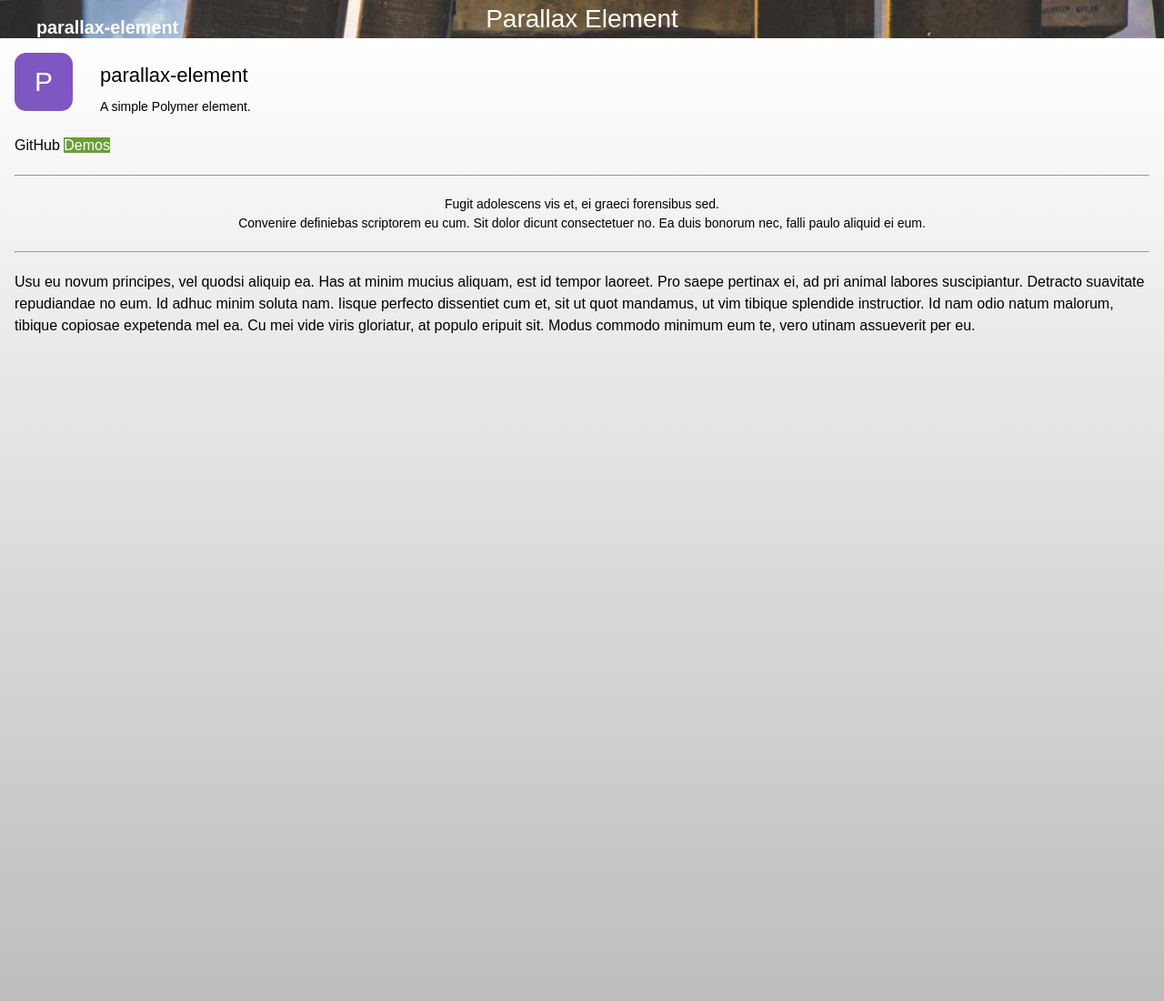
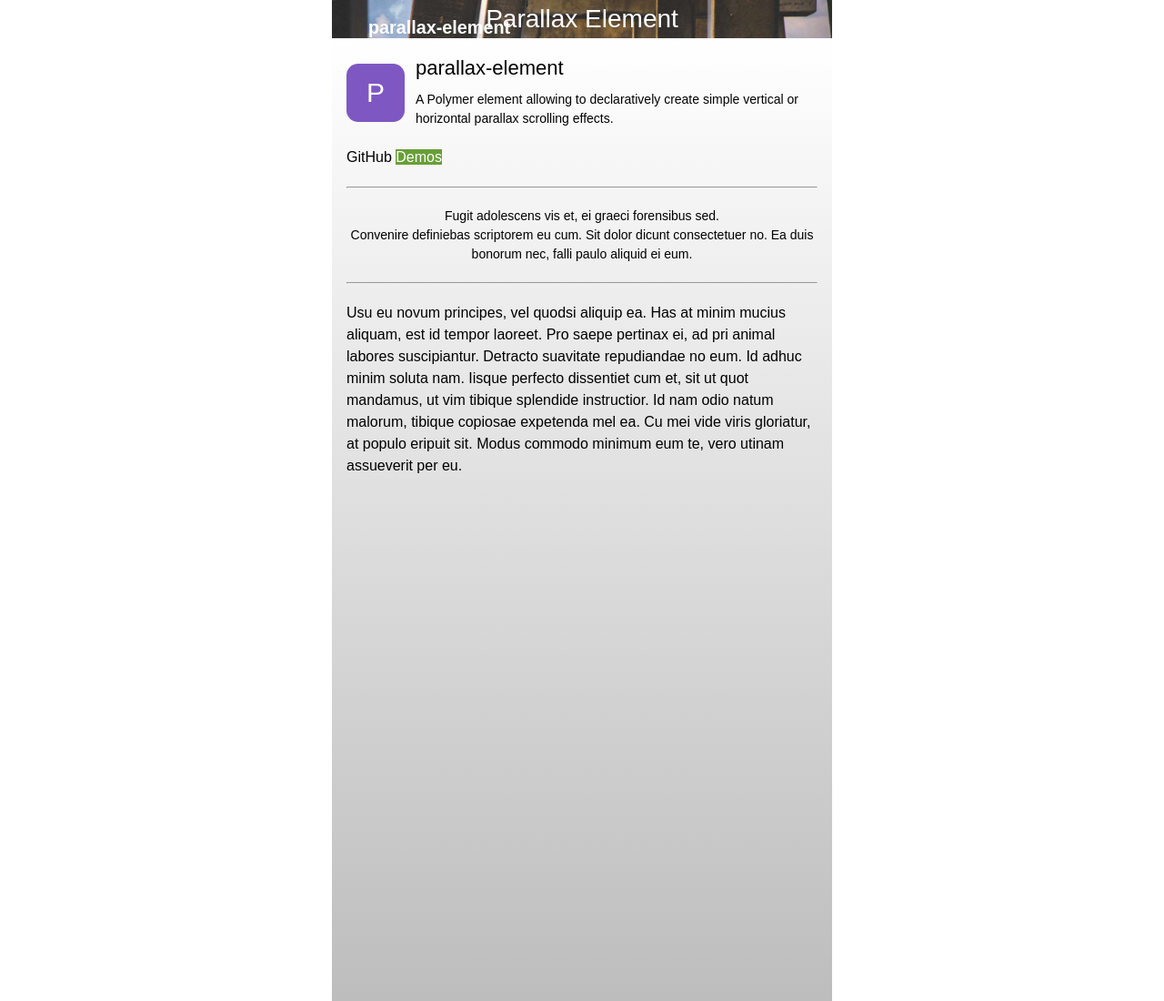
Before and after one commit to vguillou/parallax-element, a website: page demo/demo-playstore.html in a window 1280 px wide. Shown: the top 1100 px of the page at 91% size. Drawn offline with Linux system fonts and the light colour scheme.

Commit message:
Updated documentation and demos

```diff
--- a/demo/demo-playstore.html
+++ b/demo/demo-playstore.html
@@ -22,10 +22,9 @@
 
 	/* ----------------------- Parallax styles ---------------------- */
 
-	parallax-element {
-      width: 100vw;
+    parallax-element {
       height: 100vh;
-	}
+    }
 
 	#groupDesc {
 	  min-height: 2000px;
@@ -53,6 +52,12 @@
       overflow: hidden;
       font: 100% / 1.5 Arial;
 	}
+
+    .demo-container {
+        margin: 0 auto;
+        max-width: 550px;
+        position: relative;
+    }
 
     paper-toolbar {
 	  position: absolute;
@@ -109,7 +114,7 @@
 </head>
 
 <body unresolved>
-
+  <div class="demo-container">
     <paper-toolbar>
         <div class="toolbarTitle flex">parallax-element</div>
     </paper-toolbar>
@@ -123,9 +128,9 @@
 		</parallax-layers>
 
 		<div id="groupDesc" class="descLayer" class="fit">
-			<div style="float: left; display: inline-block; height: 64px; width: 64px; border-radius: 20%; background: #7E57C2; line-height: 64px; font-size: 30px; color: #FFF; text-align: center; margin-right: 1em;">P</div>
-			<div style="font-size: 22px; padding: 8px 0 8px;">parallax-element</div>
-			<div style="font-size: 14px; margin-bottom: 20px;">A simple Polymer element.</div>
+			<div style="float: left; display: inline-block; height: 64px; width: 64px; border-radius: 20%; background: #7E57C2; line-height: 64px; font-size: 30px; color: #FFF; text-align: center; margin: 12px 12px 0 0;">P</div>
+			<div style="font-size: 22px; padding: 0 0 8px;">parallax-element</div>
+			<div style="font-size: 14px; margin-bottom: 20px;">A Polymer element allowing to declaratively create simple vertical or horizontal parallax scrolling effects.</div>
 
 			<div class="horizontal flex layout" style="margin-bottom: 20px;">
 				<paper-button raised class="flex" onclick="window.location.href='https://github.com/vguillou/parallax-element'">GitHub</paper-button>
@@ -151,7 +156,7 @@
 
     <paper-icon-button icon="arrow-back" style="left: 8px;"></paper-icon-button>
     <paper-icon-button icon="search" style="right: 8px;"></paper-icon-button>
-
+  </div>
 <script>
   window.addEventListener('WebComponentsReady', function() {
       var parallaxElement = Polymer.dom(document).querySelector('parallax-element');
```
Also changed, not shown: demo/demo-dom-repeat.html (+0 -1 lines), demo/demo-hello-world.html (+0 -1 lines), demo/demo-real-world.html (+8 -0 lines), parallax-element.html (+22 -1 lines), parallax-layers.html (+48 -8 lines), README.md.
